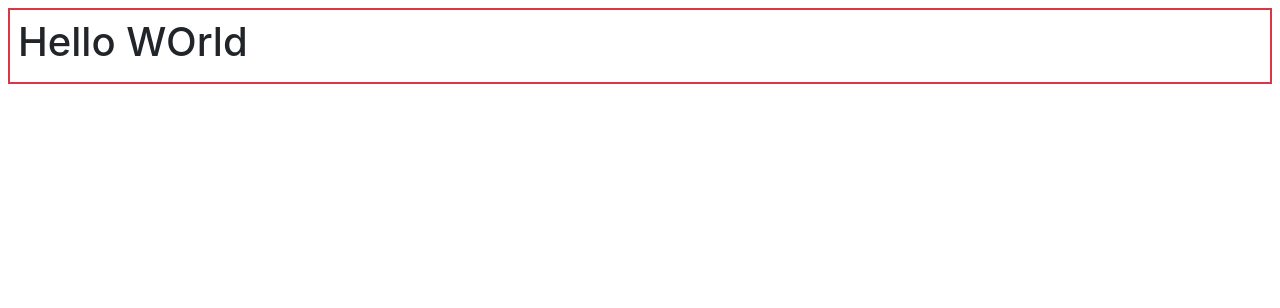
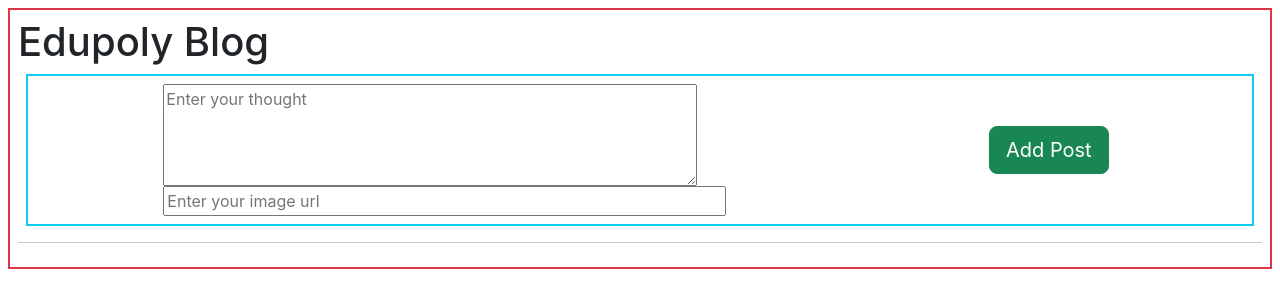
Before and after one commit to edupoly/rb18app, a React (Create React App) app: page / in a window 1280 px wide. Shown: the top 308 px of the page. Built offline with nearby package versions, Linux system fonts and the light colour scheme; the HTML template or start-up script is replaced by a standard one.

Commit message:
blog basic add post

```diff
--- a/src/App.jsx
+++ b/src/App.jsx
@@ -1,9 +1,11 @@
 import logo from './logo.svg';
 import './App.css';
+import Blog from './Blog';
 function App() {
   return (
     <div className="border border-2 border-danger p-2 m-2">
-     <h1>Hello WOrld</h1>
+     <h1>Edupoly Blog</h1>
+     <Blog></Blog>
     </div>
   );
 }
--- /dev/null
+++ b/src/Blog.jsx
@@ -0,0 +1,54 @@
+import React from 'react'
+
+function Blog() {
+  var [posts,setPosts] = React.useState([]);
+  var [newpost,setNewpost] = React.useState({thought:'',url:'',date:null,tags:null,author:'',likes:0,comments:[]})
+  function handleThought(e){
+    setNewpost({...newpost,thought:e.target.value})
+  }
+  function handleUrl(e){
+    setNewpost({...newpost,url:e.target.value})
+  }
+  function addPost(){
+    setPosts([...posts,{...newpost,date:Date.now(),author:'praveen'}])
+  }
+  console.log(posts);
+  function getDate(d){
+    var postDate = new Date(d);
+
+    return postDate.toTimeString()
+  }
+  return (
+    <div>
+      <div className='border border-info border-2 m-2 p-2 d-flex align-items-center justify-content-around'>
+        <div>
+          <textarea style={{verticalAlign:'middle'}} rows="4" cols='50' placeholder='Enter your thought' onChange={handleThought}></textarea>
+          <br></br>
+          <input type="text" size="50" placeholder='Enter your image url' onChange={handleUrl}></input>
+        </div>
+        <div>
+          <button className='btn btn-success btn-lg m-2' onClick={addPost}>Add Post</button>
+        </div>
+      </div>
+      <hr />
+      <div>
+        <ul>
+          {
+            posts.map((post)=>{
+              return <li className='d-flex'>
+                  <img src={post.url} alt="" className='w-25 border border-2 p-2 m-2'/>
+                  <div>
+                    <h1>{post.author}</h1>
+                    <h5>{getDate(post.date)}</h5>
+                    <p>{post.thought}</p>
+                  </div>
+                </li>
+            })
+          }
+        </ul>
+      </div>
+    </div>
+  )
+}
+
+export default Blog
```
